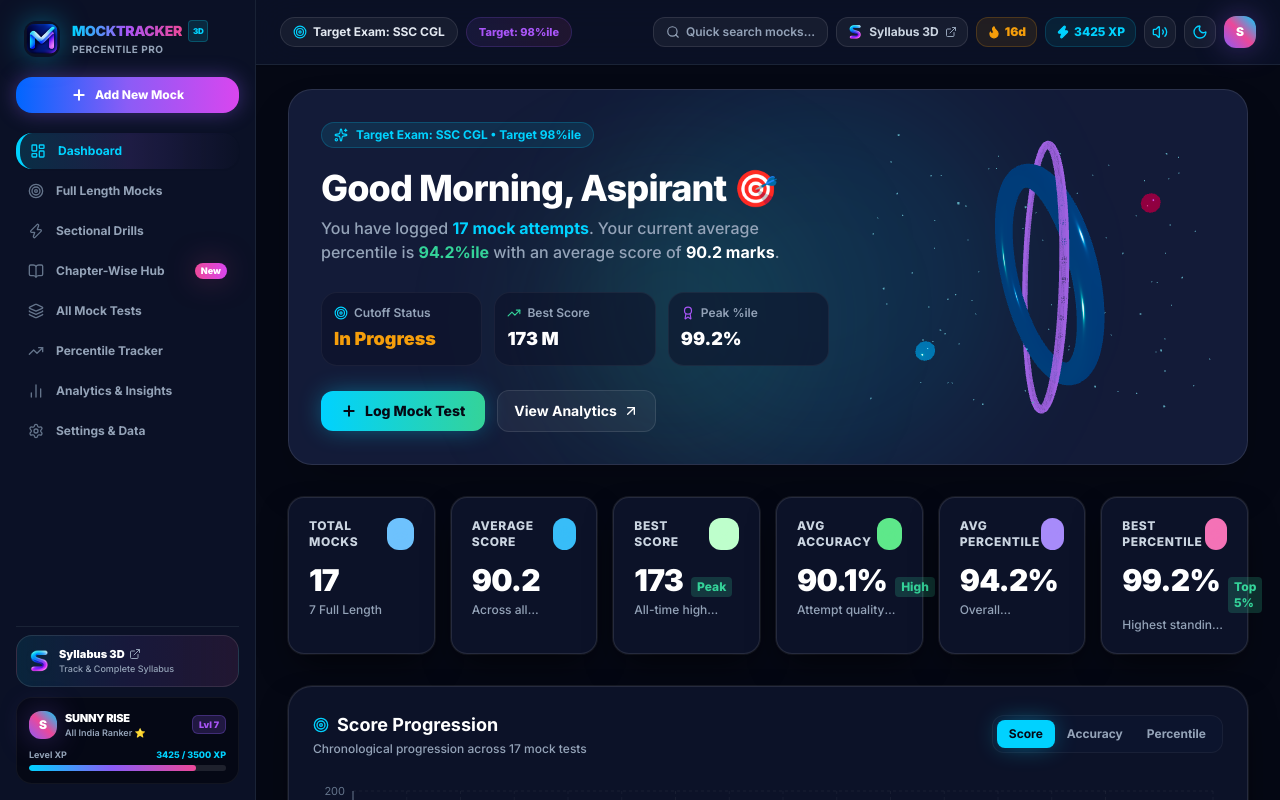
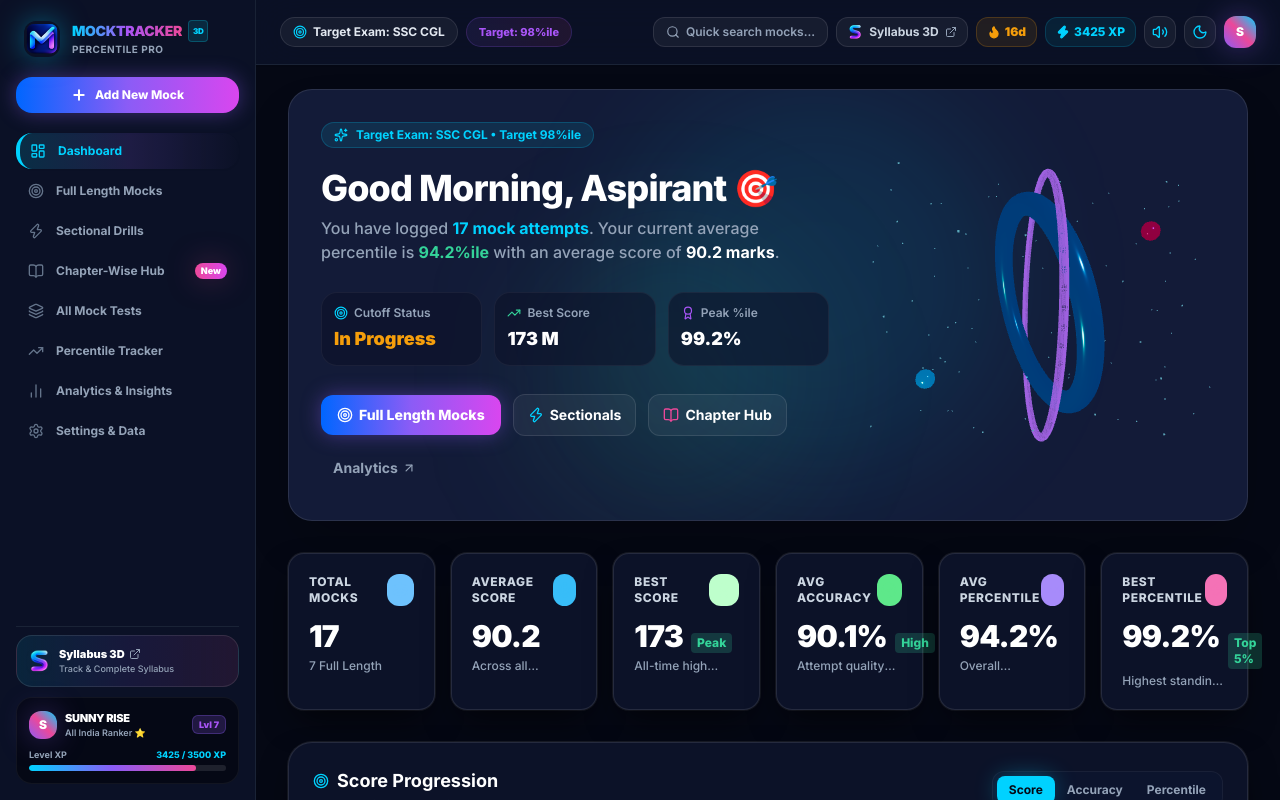
Before and after one commit to sscrecall-prog/mock-percentile-tracker, a React (Vite) app: page / in a window 1280 px wide. Shown: the top 800 px of the page. Built offline with nearby package versions, Linux system fonts and the light colour scheme.

Commit message:
Streamline mobile experience by removing redundant Add Mock buttons so bottom floating + button is the single dedicated mock creator, and add direct Sectional, Full Mock, and Chapter Hub exploration CTAs on Home hero

```diff
--- a/src/components/common/TopHeader.tsx
+++ b/src/components/common/TopHeader.tsx
@@ -175,16 +175,6 @@ export const TopHeader: React.FC = () => {
             S
           </div>
 
-          {/* 3. MOBILE ADD MOCK BUTTON (ALWAYS VISIBLE ON MOBILE HEADER!) */}
-          <button
-            onClick={handleOpenAddMock}
-            title="Log New Mock"
-            className="flex md:hidden items-center gap-1 px-2.5 py-1.5 rounded-xl bg-gradient-to-r from-[#0066ff] via-[#8b5cf6] to-[#d946ef] text-white font-black text-xs shadow-cyber-cta shrink-0 active:scale-90 transition-transform whitespace-nowrap"
-          >
-            <Plus className="w-3.5 h-3.5 stroke-[3]" />
-            <span>Add</span>
-          </button>
-
         </div>
 
       </div>
--- a/src/components/dashboard/HeroSection.tsx
+++ b/src/components/dashboard/HeroSection.tsx
@@ -1,7 +1,8 @@
 import React from 'react';
-import { Sparkles, Plus, TrendingUp, Target, Award, ArrowUpRight } from 'lucide-react';
+import { Sparkles, TrendingUp, Target, Award, ArrowUpRight, Zap, BookOpen } from 'lucide-react';
 import { useMocks } from '../../context/MockContext';
 import { Hero3DCanvas } from '../3d/Hero3DCanvas';
+import { audioFX } from '../../utils/audioFX';
 
 export const HeroSection: React.FC = () => {
   const { kpis, settings, setIsAddModalOpen, setEditingMock, setActiveView } = useMocks();
@@ -85,25 +86,50 @@ export const HeroSection: React.FC = () => {
             </div>
           </div>
 
-          {/* Action CTAs */}
-          <div className="flex items-center gap-3 pt-1">
+          {/* Action CTAs: Direct Section Navigation */}
+          <div className="flex flex-wrap items-center gap-2 sm:gap-3 pt-2">
             <button
               onClick={() => {
-                setEditingMock(null);
-                setIsAddModalOpen(true);
+                audioFX.playClickSound();
+                setActiveView('full-length');
               }}
-              className="flex items-center gap-2 px-5 py-2.5 rounded-xl bg-gradient-to-r from-electric-blue to-mint text-darkBg font-extrabold text-xs sm:text-sm shadow-glow-blue hover:opacity-90 transition-all active:scale-95"
+              className="flex items-center gap-1.5 px-4 py-2.5 rounded-xl bg-gradient-to-r from-[#0066ff] via-[#8b5cf6] to-[#d946ef] text-white font-extrabold text-xs sm:text-sm shadow-[0_0_20px_rgba(139,92,246,0.4)] hover:shadow-[0_0_30px_rgba(217,70,239,0.6)] hover:scale-[1.02] active:scale-95 transition-all"
             >
-              <Plus className="w-4 h-4 stroke-[3]" />
-              <span>Log Mock Test</span>
+              <Target className="w-4 h-4" />
+              <span>Full Length Mocks</span>
             </button>
 
             <button
-              onClick={() => setActiveView('analytics')}
-              className="flex items-center gap-1.5 px-4 py-2.5 rounded-xl border border-slate-300 dark:border-white/10 bg-slate-100 dark:bg-white/5 text-slate-800 dark:text-white hover:bg-slate-200 dark:hover:bg-white/10 font-bold text-xs sm:text-sm transition-all"
+              onClick={() => {
+                audioFX.playClickSound();
+                setActiveView('sectional');
+              }}
+              className="flex items-center gap-1.5 px-3.5 py-2.5 rounded-xl border border-slate-200 dark:border-white/10 bg-slate-100 dark:bg-white/5 hover:bg-slate-200 dark:hover:bg-white/10 text-slate-800 dark:text-white font-bold text-xs sm:text-sm transition-all active:scale-95"
             >
-              <span>View Analytics</span>
-              <ArrowUpRight className="w-4 h-4" />
+              <Zap className="w-4 h-4 text-[#00d2ff]" />
+              <span>Sectionals</span>
+            </button>
+
+            <button
+              onClick={() => {
+                audioFX.playClickSound();
+                setActiveView('chapter-wise');
+              }}
+              className="flex items-center gap-1.5 px-3.5 py-2.5 rounded-xl border border-slate-200 dark:border-white/10 bg-slate-100 dark:bg-white/5 hover:bg-slate-200 dark:hover:bg-white/10 text-slate-800 dark:text-white font-bold text-xs sm:text-sm transition-all active:scale-95"
+            >
+              <BookOpen className="w-4 h-4 text-[#ec4899]" />
+              <span>Chapter Hub</span>
+            </button>
+
+            <button
+              onClick={() => {
+                audioFX.playClickSound();
+                setActiveView('analytics');
+              }}
+              className="flex items-center gap-1 px-3 py-2.5 rounded-xl text-slate-500 hover:text-slate-900 dark:text-slate-400 dark:hover:text-white font-bold text-xs sm:text-sm transition-all"
+            >
+              <span>Analytics</span>
+              <ArrowUpRight className="w-3.5 h-3.5" />
             </button>
           </div>
 
```
